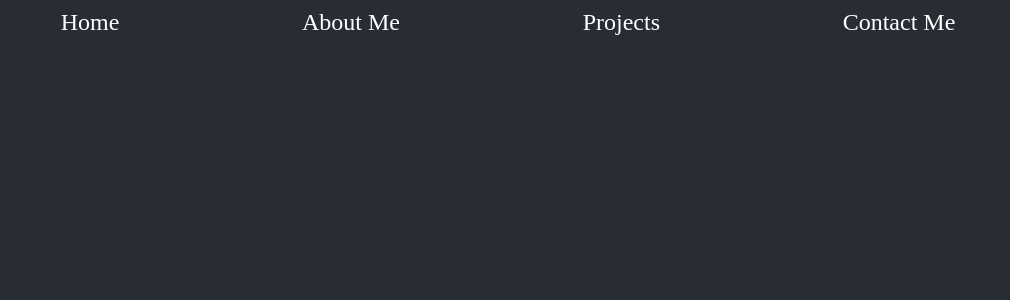
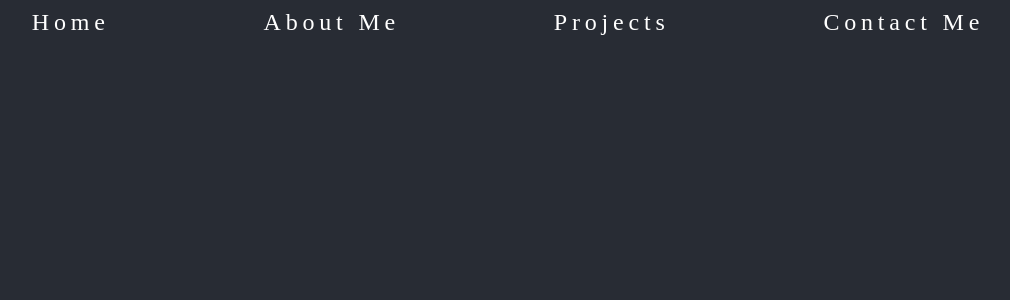
Before and after one commit to aitor-i/portfolio-site-app, a React (Create React App) app in the folder portfolio-site-app/: page / in a window 1280 px wide. Shown: the top 300 px of the page, without its empty margins (132-1142 px from the left). Built offline with nearby package versions, Linux system fonts and the light colour scheme.

Commit message:
update letter-spaceing

```diff
--- a/portfolio-site-app/src/components/Navbar/Navbar.styled.ts
+++ b/portfolio-site-app/src/components/Navbar/Navbar.styled.ts
@@ -12,6 +12,7 @@ export const NavLinks: React.CSSProperties | any = styled(NavLink)`
   text-decoration: none;
   color: #fff;
   font-size: 24px;
+  letter-spacing: 0.3rem;
 
   &.active {
     color: #61dafb;
```
